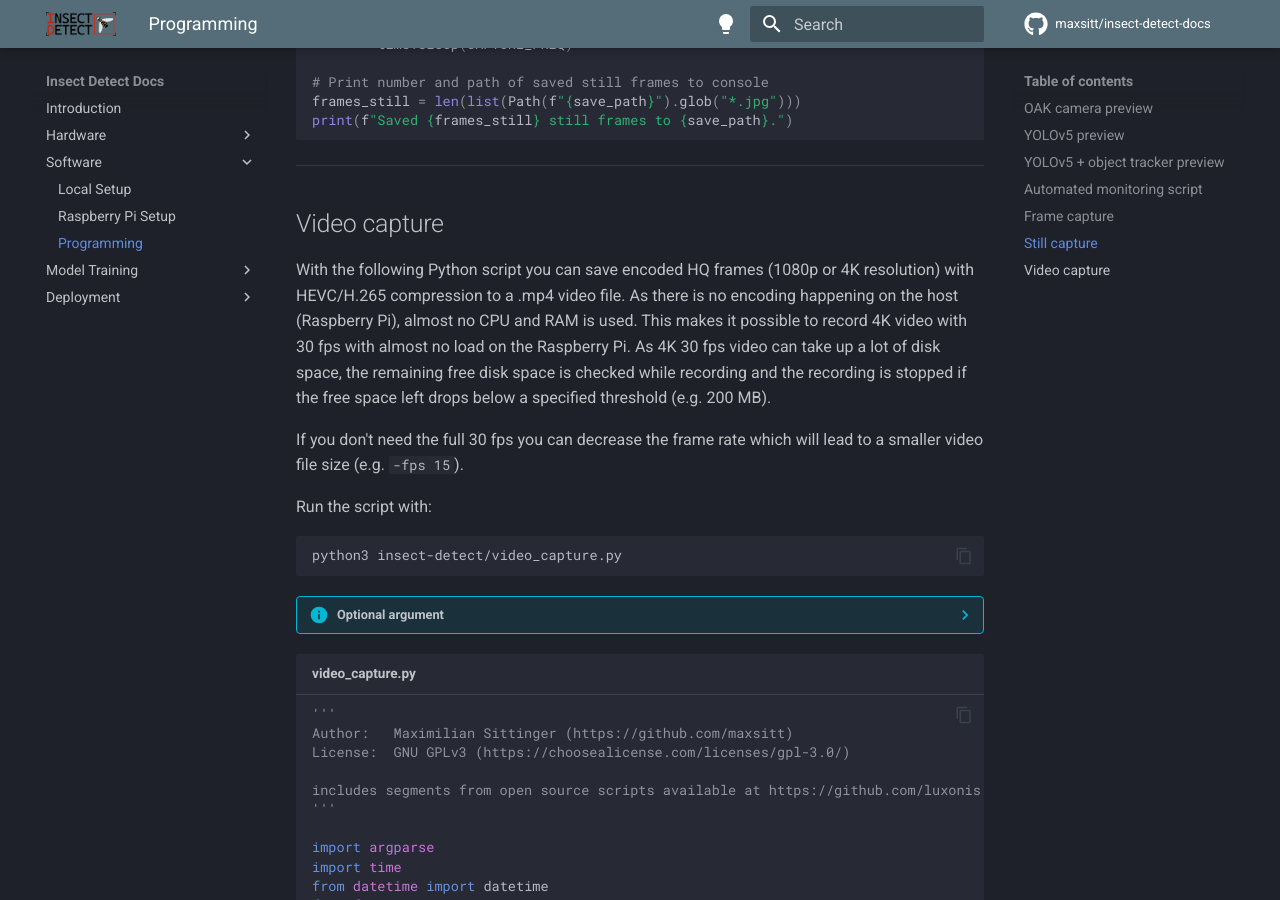
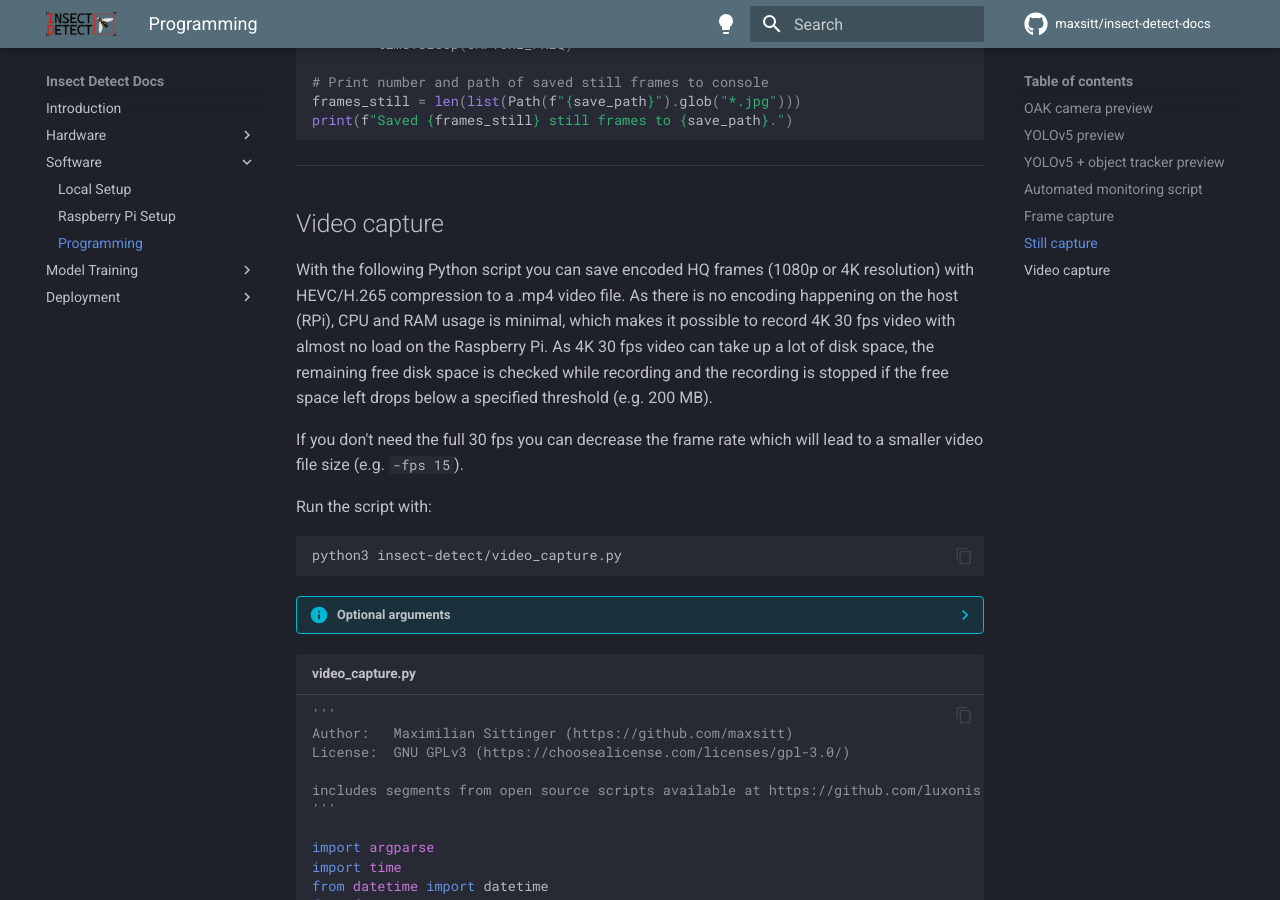
Before and after one commit to maxsitt/insect-detect-docs, an MkDocs documentation site: the page built from docs/software/programming.md, in a window 1280 px wide and 900 px high, scrolled down 20117 px. Built offline with MkDocs 1.6.1 and Material for MkDocs 9.7.7, drawn with Linux system fonts in a browser that asks for light colours; comment, search, counter and statistics services are not loaded.

Commit message:
Update programming.md
Fix some text.

````diff
--- a/docs/software/programming.md
+++ b/docs/software/programming.md
@@ -1210,11 +1210,11 @@ print(f"Saved {frames_still} still frames to {save_path}.")
 
 With the following Python script you can save encoded HQ frames (1080p or 4K
 resolution) with HEVC/H.265 compression to a .mp4 video file. As there is no
-encoding happening on the host (Raspberry Pi), almost no CPU and RAM is used.
-This makes it possible to record 4K video with 30 fps with almost no load on
-the Raspberry Pi. As 4K 30 fps video can take up a lot of disk space, the
-remaining free disk space is checked while recording and the recording is
-stopped if the free space left drops below a specified threshold (e.g. 200 MB).
+encoding happening on the host (RPi), CPU and RAM usage is minimal, which makes
+it possible to record 4K 30 fps video with almost no load on the Raspberry Pi.
+As 4K 30 fps video can take up a lot of disk space, the remaining free disk
+space is checked while recording and the recording is stopped if the free space
+left drops below a specified threshold (e.g. 200 MB).
 
 If you don't need the full 30 fps you can decrease the frame rate which will
 lead to a smaller video file size (e.g. `-fps 15`).
@@ -1225,7 +1225,7 @@ Run the script with:
 python3 insect-detect/video_capture.py
 ```
 
-??? info "Optional argument"
+??? info "Optional arguments"
 
     Add after `video_capture.py`, separated by space:
 
````
